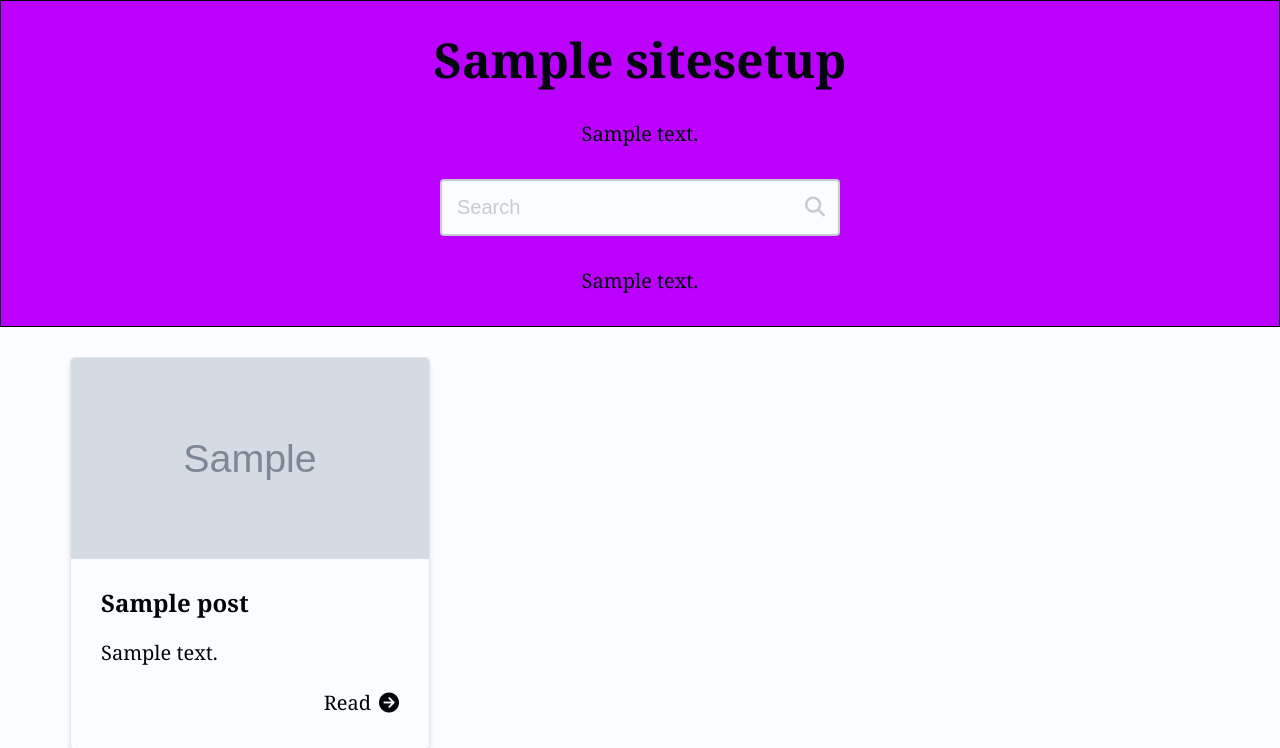
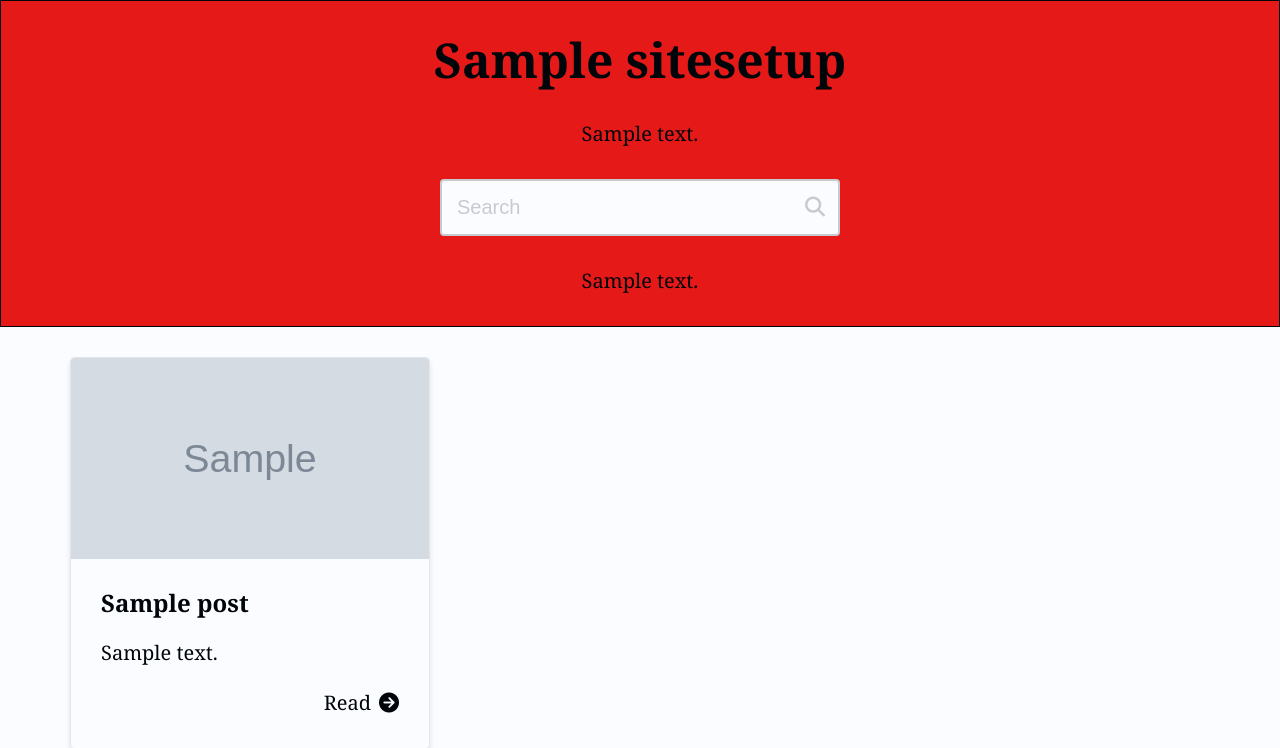
Before and after one commit to ViniciusOPR/Blog-Django, a Django app: page / in a window 1280 px wide. Shown: the top 748 px of the page. Run offline with Django 4.2, Linux system fonts and the light colour scheme; tables that the repository leaves empty hold one stand-in row (values such as "Sample post"); grey boxes marked "Sample" are stand-in pictures.

Commit message:
Modificando background-color do header

```diff
--- a/blog/static/blog/css/style.css
+++ b/blog/static/blog/css/style.css
@@ -240,7 +240,7 @@ html,
 }
 
 header {
-  background-color: hsl(284, 100%, 50%);
+  background-color: hsl(0, 80%, 50%);
   border: 1px solid hsl(var(--clr-black));
 
 }
```
